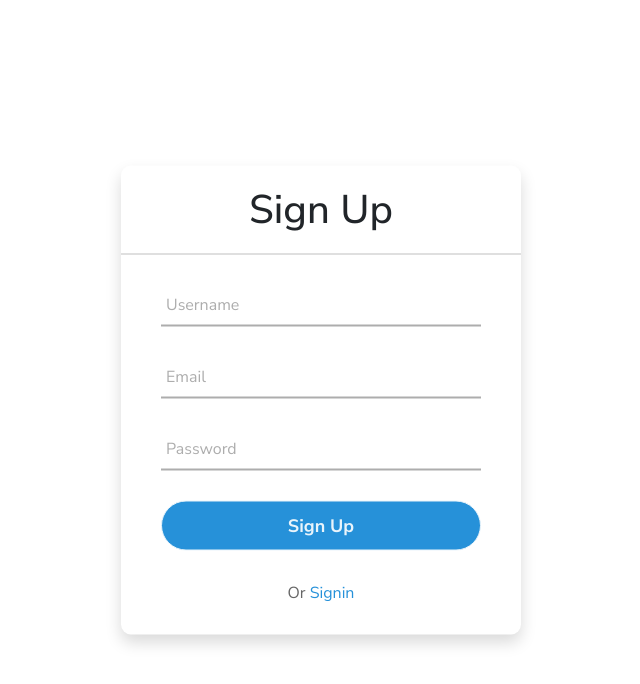
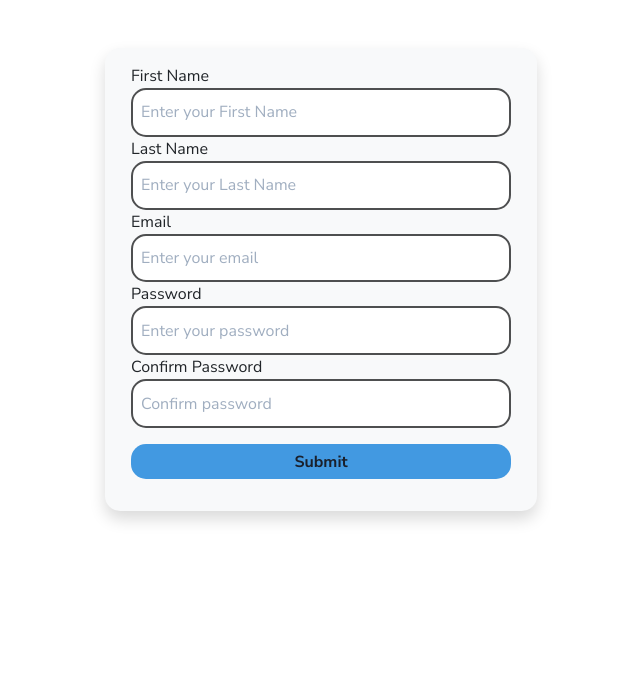
Before and after one commit to Abdallah0118/VEM, a React (Create React App) app: page /Signup in a window 1280 px wide. Shown: the top 684 px of the page, without its empty margins (319-959 px from the left). Built offline with nearby package versions, Linux system fonts and the light colour scheme.

Commit message:
Handeling Validation

```diff
--- a/package.json
+++ b/package.json
@@ -12,6 +12,7 @@
     "@testing-library/user-event": "^13.5.0",
     "bootstrap": "^5.2.3",
     "bootstrap-icons": "^1.10.5",
+    "formik": "^2.4.2",
     "react": "^18.2.0",
     "react-bootstrap": "^2.7.4",
     "react-dom": "^18.2.0",
@@ -19,7 +20,8 @@
     "react-router-dom": "^6.4.2",
     "react-scripts": "5.0.1",
     "three": "^0.152.2",
-    "web-vitals": "^2.1.4"
+    "web-vitals": "^2.1.4",
+    "yup": "^1.2.0"
   },
   "scripts": {
     "start": "react-scripts start",
--- a/src/componants/CSS/SignIn.css
+++ b/src/componants/CSS/SignIn.css
@@ -1,99 +1,82 @@
-.center {
-  position: absolute;
-  top: 50%;
-  left: 50%;
-  transform: translate(-50%, -50%);
-  width: 400px;
-  background: white;
-  border-radius: 10px;
-  box-shadow: 10px 10px 15px rgba(0, 0, 0, 0.05);
+#formHolder {
+  width: fit-content;
+  border-radius: 15px;
 }
-.center h1 {
-  text-align: center;
-  padding: 20px 0;
-  border-bottom: 1px solid silver;
+
+.regstrationForm .error {
+  color: #fc8181;
+  font-size: 0.75rem;
+  text-align: left;
+  margin-top: 0.25rem;
 }
-.center form {
-  padding: 0 40px;
-  box-sizing: border-box;
+
+.regstrationForm .checkbox {
+  display: flex;
+  justify-content: flex-start;
+  align-items: center;
+  margin-top: 1rem;
 }
-form .txt_field {
-  position: relative;
-  border-bottom: 2px solid #adadad;
-  margin: 30px 0;
+
+.regstrationForm {
+  width: 95%;
+  max-width: 400px;
+  margin: 0 auto;
 }
-.txt_field input {
+
+.regstrationForm form label {
+  font-size: 1rem;
+  font-weight: bold;
+  display: block;
+  text-align: left;
+  margin: 1rem 0 0.2rem;
+}
+
+.regstrationForm input,
+.regstrationForm select {
   width: 100%;
-  padding: 0 5px;
-  height: 40px;
-  font-size: 16px;
-  border: none;
-  background: none;
+  padding: 0.65rem 0.5rem;
+  font-size: 1rem;
+  border: 2px solid #4e4f50;
+  background-color: #ffffff;
+  border-radius: 15px;
   outline: none;
 }
-.txt_field label {
-  position: absolute;
-  top: 50%;
-  left: 5px;
-  color: #adadad;
-  transform: translateY(-50%);
-  font-size: 16px;
-  pointer-events: none;
-  transition: 0.5s;
+
+.regstrationForm input:focus,
+.regstrationForm select:focus {
+  border-color: #4299e1;
 }
-.txt_field span::before {
-  content: "";
-  position: absolute;
-  top: 40px;
-  left: 0;
-  width: 0%;
-  height: 2px;
-  background: #2691d9;
-  transition: 0.5s;
+
+.regstrationForm input::placeholder,
+.regstrationForm select::placeholder {
+  color: #a0aec0;
 }
-.txt_field input:focus ~ label,
-.txt_field input:valid ~ label {
-  top: -5px;
-  color: #2691d9;
+
+.regstrationForm input[type="checkbox"] {
+  width: fit-content;
+  margin-right: 0.5rem;
+  transform: scale(1.25);
 }
-.txt_field input:focus ~ span::before,
-.txt_field input:valid ~ span::before {
+
+.regstrationForm button {
+  display: block;
+  margin: 1rem 0;
+  padding: 0.35rem 0.5rem;
+  background-color: #4299e1;
+  color: #1a202c;
+  border: none;
+  border-radius: 15px;
   width: 100%;
-}
-.pass {
-  margin: -5px 0 20px 5px;
-  color: #a6a6a6;
+  font-size: 1rem;
+  font-weight: bold;
   cursor: pointer;
 }
-.pass:hover {
-  text-decoration: underline;
+
+.regstrationForm input.input-error,
+.regstrationForm select.input-error {
+  border-color: #fc8181;
 }
-input[type="submit"] {
-  width: 100%;
-  height: 50px;
-  border: 1px solid;
-  background: #2691d9;
-  border-radius: 25px;
-  font-size: 18px;
-  color: #e9f4fb;
-  font-weight: 700;
-  cursor: pointer;
-  outline: none;
+
+.regstrationForm button:disabled {
+  opacity: 0.35;
 }
-input[type="submit"]:hover {
-  border-color: #2691d9;
-  transition: 0.5s;
-}
-.signup_link {
-  margin: 30px 0;
-  text-align: center;
-  font-size: 16px;
-  color: #666666;
-}
-.signup_link a {
-  color: #2691d9;
-  text-decoration: none;
-}
-.signup_link a:hover {
-  text-decoration: underline;
-}
--- a/src/componants/SignIn.jsx
+++ b/src/componants/SignIn.jsx
@@ -1,32 +1,80 @@
-import React from "react";
+import { useFormik } from "formik";
+import { basicSchema } from "../schemas";
 import "./CSS/SignIn.css";
 import { Link } from "react-router-dom";
 
-const SignIn = () => {
+const onSubmit = async (values, actions) => {
+  await new Promise((resolve) => setTimeout(resolve, 1000));
+  actions.resetForm();
+};
+
+const SignUp = () => {
+  const {
+    values,
+    errors,
+    touched,
+    isSubmitting,
+    handleBlur,
+    handleChange,
+    handleSubmit,
+  } = useFormik({
+    initialValues: {
+      firstName: "",
+      lastName: "",
+      email: "",
+      age: "",
+      password: "",
+      confirmPassword: "",
+    },
+    validationSchema: basicSchema,
+    onSubmit,
+  });
+
+  console.log(errors);
+
   return (
-    <>
-      <div class="center shadow">
-        <h1>Login</h1>
-        <form method="post">
-          <div class="txt_field">
-            <input type="text" required />
-            <span></span>
-            <label>Username</label>
-          </div>
-          <div class="txt_field">
-            <input type="password" required />
-            <span></span>
-            <label>Password</label>
-          </div>
-          <div class="pass">Forgot Password?</div>
-          <input type="submit" value="Login" />
-          <div class="signup_link">
-            Not a member? <Link to="/signup">Signup</Link>
-          </div>
-        </form>
-      </div>
-    </>
+    <div className=" px-3 py-3 my-5 shadow mx-auto bg-light" id="formHolder">
+      <form
+        onSubmit={handleSubmit}
+        autoComplete="off"
+        className="regstrationForm"
+      >
+        <label htmlFor="email">Email</label>
+        <input
+          value={values.email}
+          onChange={handleChange}
+          id="email"
+          type="email"
+          placeholder="Enter your email"
+          onBlur={handleBlur}
+          className={errors.email && touched.email ? "input-error" : ""}
+        />
+        {errors.email && touched.email && (
+          <p className="error">{errors.email}</p>
+        )}
+
+        <label htmlFor="password">Password</label>
+        <input
+          id="password"
+          type="password"
+          placeholder="Enter your password"
+          value={values.password}
+          onChange={handleChange}
+          onBlur={handleBlur}
+          className={errors.password && touched.password ? "input-error" : ""}
+        />
+        {errors.password && touched.password && (
+          <p className="error">{errors.password}</p>
+        )}
+
+        <button disabled={isSubmitting} type="submit">
+          Sign in
+        </button>
+        <p className=" text-center">
+          Or if your are not a member <Link to="/Signup">Sign up</Link>
+        </p>
+      </form>
+    </div>
   );
 };
-
-export default SignIn;
+export default SignUp;
--- a/src/componants/SignUp.jsx
+++ b/src/componants/SignUp.jsx
@@ -1,37 +1,123 @@
-import React from "react";
+import { useFormik } from "formik";
+import { basicSchema } from "../schemas";
 import "./CSS/SignIn.css";
-import { Link } from "react-router-dom";
+
+const onSubmit = async (values, actions) => {
+  await new Promise((resolve) => setTimeout(resolve, 1000));
+  actions.resetForm();
+};
 
 const SignUp = () => {
+  const {
+    values,
+    errors,
+    touched,
+    isSubmitting,
+    handleBlur,
+    handleChange,
+    handleSubmit,
+  } = useFormik({
+    initialValues: {
+      firstName: "",
+      lastName: "",
+      email: "",
+      age: "",
+      password: "",
+      confirmPassword: "",
+    },
+    validationSchema: basicSchema,
+    onSubmit,
+  });
+
+  console.log(errors);
+
   return (
-    <>
-      {" "}
-      <div class="center shadow">
-        <h1>Sign Up</h1>
-        <form method="post">
-          <div class="txt_field">
-            <input type="text" required name="Username" />
-            <span></span>
-            <label>Username</label>
-          </div>
-          <div class="txt_field">
-            <input type="email" required name="Email" />
-            <span></span>
-            <label>Email</label>
-          </div>
-          <div class="txt_field">
-            <input type="password" required name="Password" />
-            <span></span>
-            <label>Password</label>
-          </div>
-          <input type="submit" value="Sign Up" />
-          <div class="signup_link">
-            Or <Link to="/signin">Signin</Link>
-          </div>
-        </form>
-      </div>
-    </>
+    <div className=" px-3 py-3 my-5 shadow mx-auto bg-light" id="formHolder">
+      <form
+        onSubmit={handleSubmit}
+        autoComplete="off"
+        className="regstrationForm"
+      >
+        <label htmlFor="firstName">First Name</label>
+        <input
+          id="firstName"
+          name="firstName"
+          placeholder="Enter your First Name"
+          type="text"
+          onChange={handleChange}
+          onBlur={handleBlur}
+          value={values.firstName}
+          className={errors.firstName && touched.firstName ? "input-error" : ""}
+        />
+        {errors.firstName && touched.firstName && (
+          <p className="error">{errors.firstName}</p>
+        )}
+
+        <label htmlFor="lastName">Last Name</label>
+        <input
+          id="lastName"
+          name="lastName"
+          placeholder="Enter your Last Name"
+          type="text"
+          onChange={handleChange}
+          onBlur={handleBlur}
+          value={values.lastName}
+          className={errors.lastName && touched.lastName ? "input-error" : ""}
+        />
+        {errors.lastName && touched.lastName && (
+          <p className="error">{errors.lastName}</p>
+        )}
+
+        <label htmlFor="email">Email</label>
+        <input
+          value={values.email}
+          onChange={handleChange}
+          id="email"
+          type="email"
+          placeholder="Enter your email"
+          onBlur={handleBlur}
+          className={errors.email && touched.email ? "input-error" : ""}
+        />
+        {errors.email && touched.email && (
+          <p className="error">{errors.email}</p>
+        )}
+
+        <label htmlFor="password">Password</label>
+        <input
+          id="password"
+          type="password"
+          placeholder="Enter your password"
+          value={values.password}
+          onChange={handleChange}
+          onBlur={handleBlur}
+          className={errors.password && touched.password ? "input-error" : ""}
+        />
+        {errors.password && touched.password && (
+          <p className="error">{errors.password}</p>
+        )}
+
+        <label htmlFor="confirmPassword">Confirm Password</label>
+        <input
+          id="confirmPassword"
+          type="password"
+          placeholder="Confirm password"
+          value={values.confirmPassword}
+          onChange={handleChange}
+          onBlur={handleBlur}
+          className={
+            errors.confirmPassword && touched.confirmPassword
+              ? "input-error"
+              : ""
+          }
+        />
+        {errors.confirmPassword && touched.confirmPassword && (
+          <p className="error">{errors.confirmPassword}</p>
+        )}
+        <button disabled={isSubmitting} type="submit">
+          Submit
+        </button>
+      </form>
+    </div>
   );
 };
-
 export default SignUp;
--- /dev/null
+++ b/src/schemas/index.js
@@ -0,0 +1,40 @@
+import * as yup from "yup";
+
+const passwordRules = /^(?=.*\d)(?=.*[a-z])(?=.*[A-Z]).{5,}$/;
+// min 5 characters, 1 upper case letter, 1 lower case letter, 1 numeric digit.
+
+export const basicSchema = yup.object().shape({
+  email: yup.string().email("Please enter a valid email").required("Required"),
+  age: yup.number().positive().integer().required("Required"),
+  password: yup
+    .string()
+    .min(5)
+    .matches(passwordRules, { message: "Please create a stronger password" })
+    .required("Required"),
+  confirmPassword: yup
+    .string()
+    .oneOf([yup.ref("password"), null], "Passwords must match")
+    .required("Required"),
+  firstName: yup
+    .string()
+    .min(3, "Your name must be at least 3 characters long")
+    .required("Required"),
+  lastName: yup
+    .string()
+    .min(3, "Your name must be at least 3 characters long")
+    .required("Required"),
+});
+
+// export const advancedSchema = yup.object().shape({
+//   username: yup
+//     .string()
+//     .min(3, "Username must be at least 3 characters long")
+//     .required("Required"),
+//   jobType: yup
+//     .string()
+//     .oneOf(["designer", "developer", "manager", "other"], "Invalid Job Type")
+//     .required("Required"),
+//   acceptedTos: yup
+//     .boolean()
+//     .oneOf([true], "Please accept the terms of service"),
+// });
```
Also changed, not shown: 1 other file (tests, documents, lock files or other folders).
